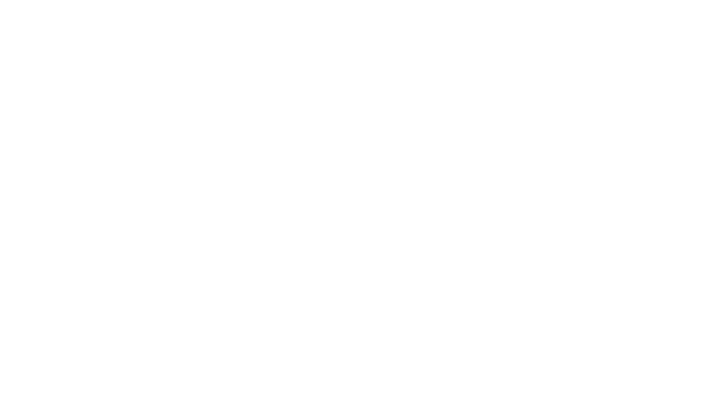
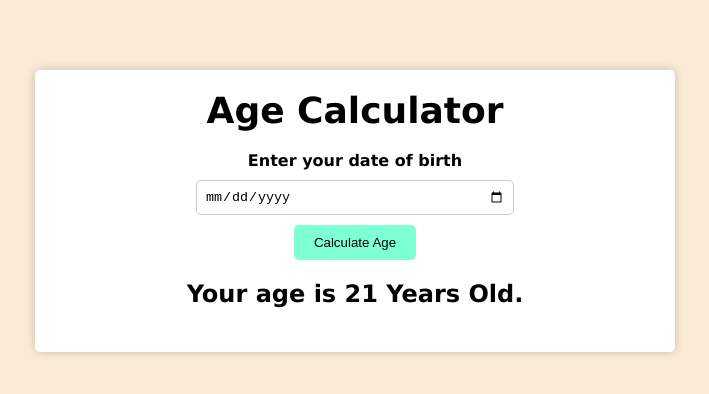
Before and after one commit to debbindubd/60projects, a plain HTML site: page 2 - Age Calculator/index.html in a window 1280 px wide. Shown: the whole page, without its empty margins (285-994 px from the left). Drawn offline with Linux system fonts and the light colour scheme.

Commit message:
Adding JavaScript Code

```diff
--- a/2 - Age Calculator/index.html
+++ b/2 - Age Calculator/index.html
@@ -4,8 +4,25 @@
     <meta charset="UTF-8">
     <meta name="viewport" content="width=device-width, initial-scale=1.0">
     <title>Age Calculator</title>
+    <link rel="stylesheet" href="style.css">
 </head>
 <body>
 
+    <div class="container">
+        <h1>Age Calculator</h1>
+        <div class="form">
+            <label for="birthday">Enter your date of birth</label>
+            <input type="date" name="birthday" id="birthday">
+            <button type="submit" id="btn">Calculate Age</button>
+            <p id="result">
+                Your age is 21 Years Old.
+            </p>
+        </div>
+    </div>
+
+
+
+    <script src="script.js"></script>
+
 </body>
 </html>
--- a/2 - Age Calculator/script.js
+++ b/2 - Age Calculator/script.js
@@ -0,0 +1,21 @@
+const btnE1  = document.getElementById("btn")
+
+const birthdayE1 = document.getElementById("birthday")
+
+function calculateAge(){
+    const birthdayValue = birthdayE1.value;
+    if (birthdayValue === ""){
+        alert("Please enter your birthday")
+    }else{
+        const age = getAge(birthdayValue)
+    }
+}
+
+
+function getAge(birthdayValue){
+    const currentDate = new Date();
+    const birthdayDate = new Date (birthdayValue);
+    console.log(birthdayValue.getFullYear());
+}
+
+btnE1.addEventListener("click", calculateAge)
--- a/2 - Age Calculator/style.css
+++ b/2 - Age Calculator/style.css
@@ -0,0 +1,63 @@
+body{
+    margin: 0;
+    padding: 20px;
+    font-family: Verdana, Geneva, Tahoma, sans-serif;
+    background-color: antiquewhite;
+}
+
+.container{
+    background-color: white;
+    box-shadow: 0 0 10px rgba(0, 0, 0, .2);
+    padding: 20px;
+    max-width: 600px;
+    margin: 0 auto;
+    border-radius: 5px;
+    margin-top: 50px;
+
+}
+
+h1{
+    font-size: 36px;
+    text-align: center;
+    margin-top: 0;
+    margin-bottom: 20px;
+}
+
+.form{
+    display: flex;
+    flex-direction: column;
+    align-items: center;
+}
+
+label{
+    font-weight: bold;
+    margin-bottom: 10px;
+}
+
+input{
+    padding: 8px;
+    border: 1px solid #ccc;
+    border-radius: 5px;
+    width: 100%;
+    max-width: 300px;
+}
+button{
+    background-color: aquamarine;
+    border: none;
+    padding: 10px 20px;
+    border-radius: 5px;
+    margin-top: 10px;
+    cursor: pointer;
+
+}
+button:hover{
+    background-color: blue;
+    color: aliceblue;
+    transition: background-color .3s ease;
+}
+
+#result{
+    margin-top: 20px;
+    font-size: 24px;
+    font-weight: bold;
+}
```
